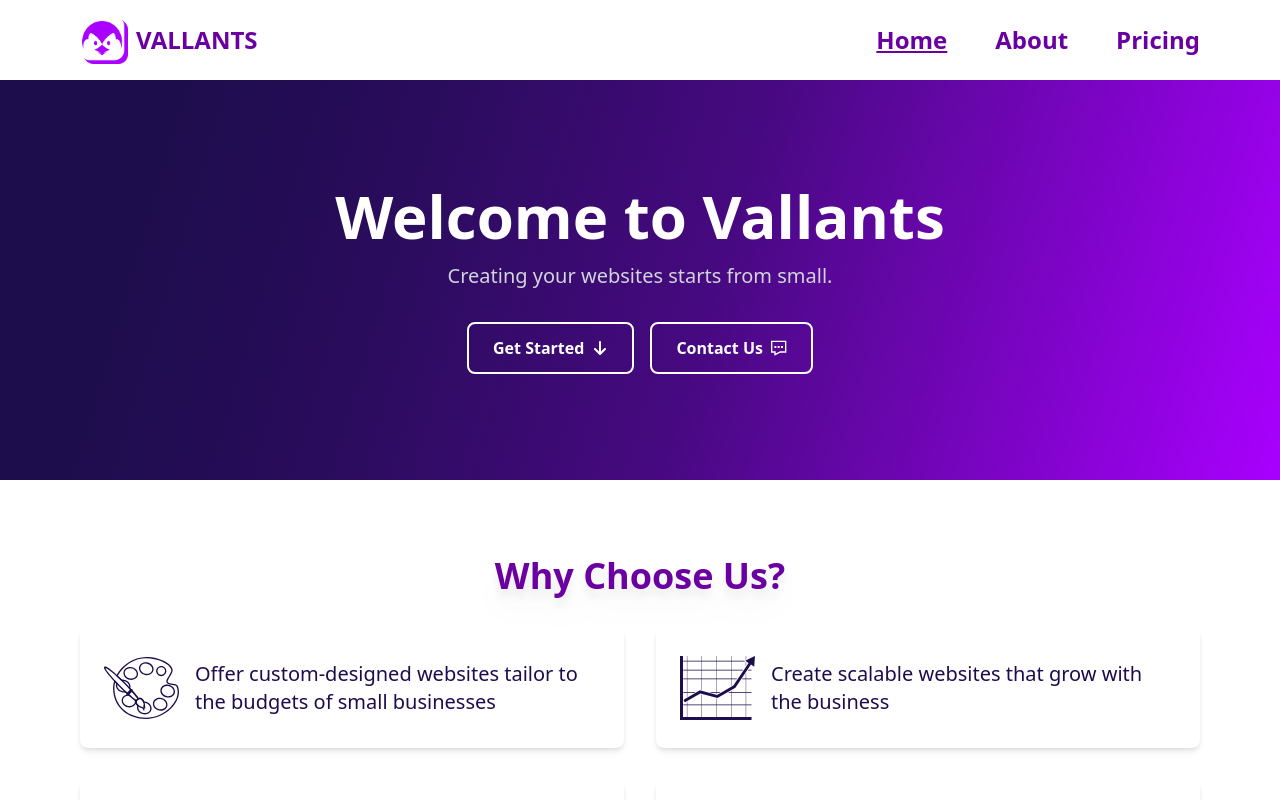
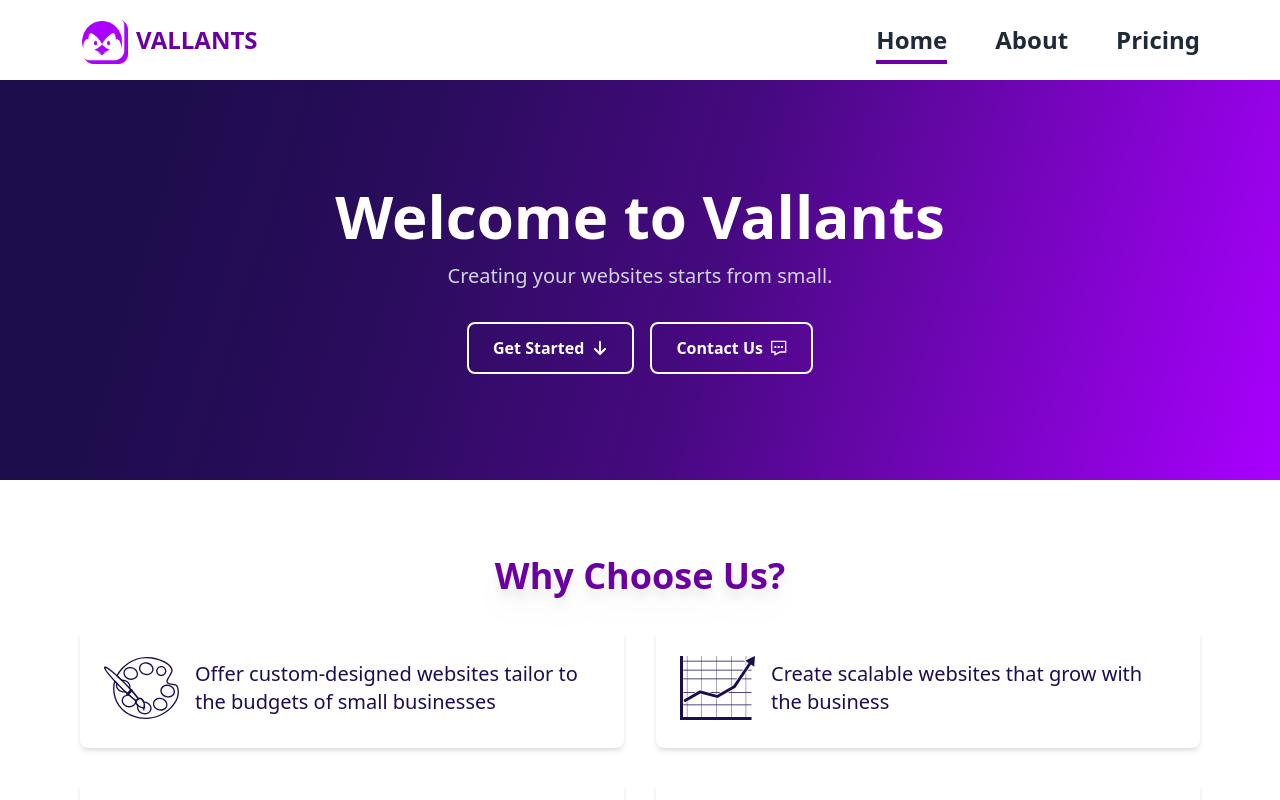
Before and after one commit to Aspheles/vallants, a React (Vite) app: page / in a window 1280 px wide. Shown: the top 800 px of the page. Built offline with nearby package versions, Linux system fonts and the light colour scheme; the HTML template or start-up script is replaced by a standard one.

Commit message:
updated nav item selection, hover

```diff
--- a/src/components/navbar.tsx
+++ b/src/components/navbar.tsx
@@ -30,8 +30,13 @@ const Navbar: React.FC = () => {
                 to={path}
                 className={({ isActive }) =>
                   clsx(
-                    "text-[#6A00A1] transition-colors hover:text-purple-700",
-                    { underline: isActive }
+                    "text-gray-800 transition-colors duration-300 ease-in-out hover:text-purple-700 focus:text-purple-700", // Smooth color transition
+                    {
+                      "border-b-4 border-[#6A00A1] pb-1 text-[#6A00A1]":
+                        isActive, // Active state with more space (increased padding)
+                      "hover:border-b-4 hover:border-[#6A00A1] hover:pb-1":
+                        !isActive, // Hover underline with padding
+                    }
                   )
                 }
               >
```
